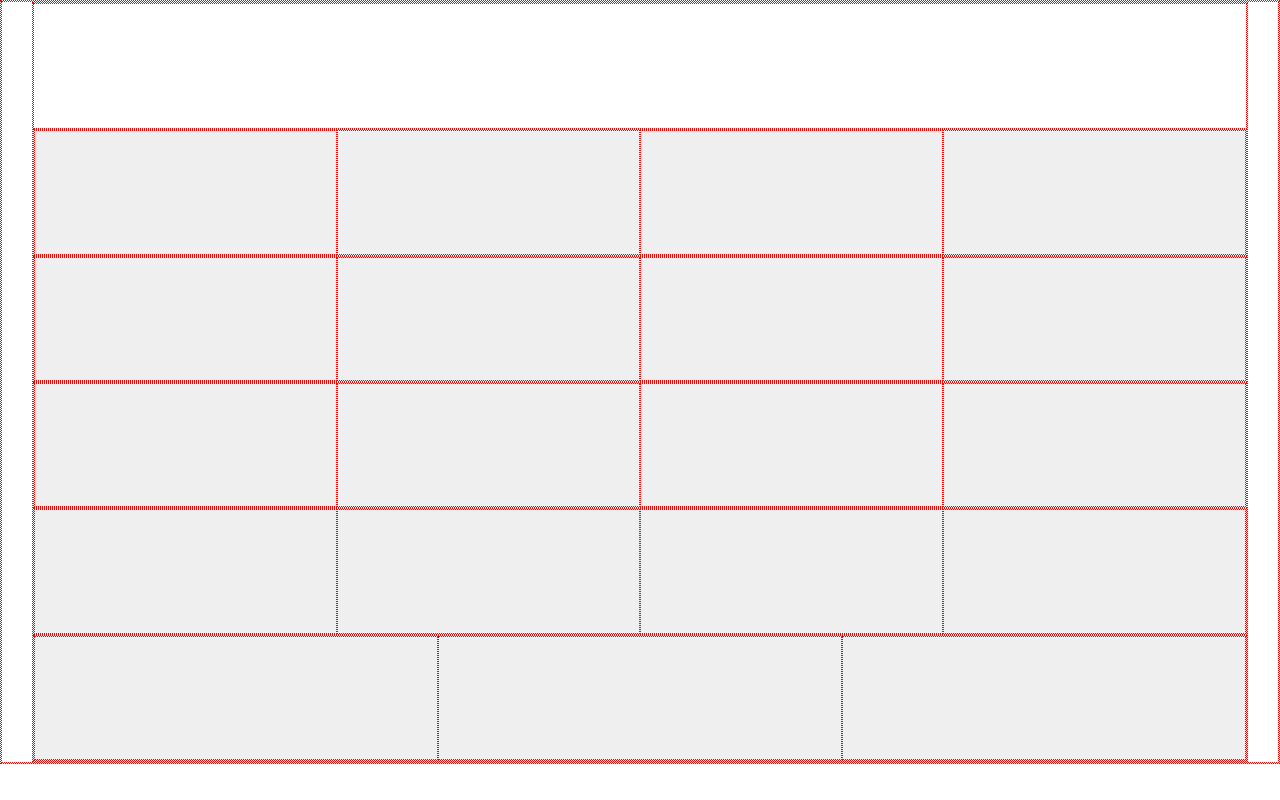
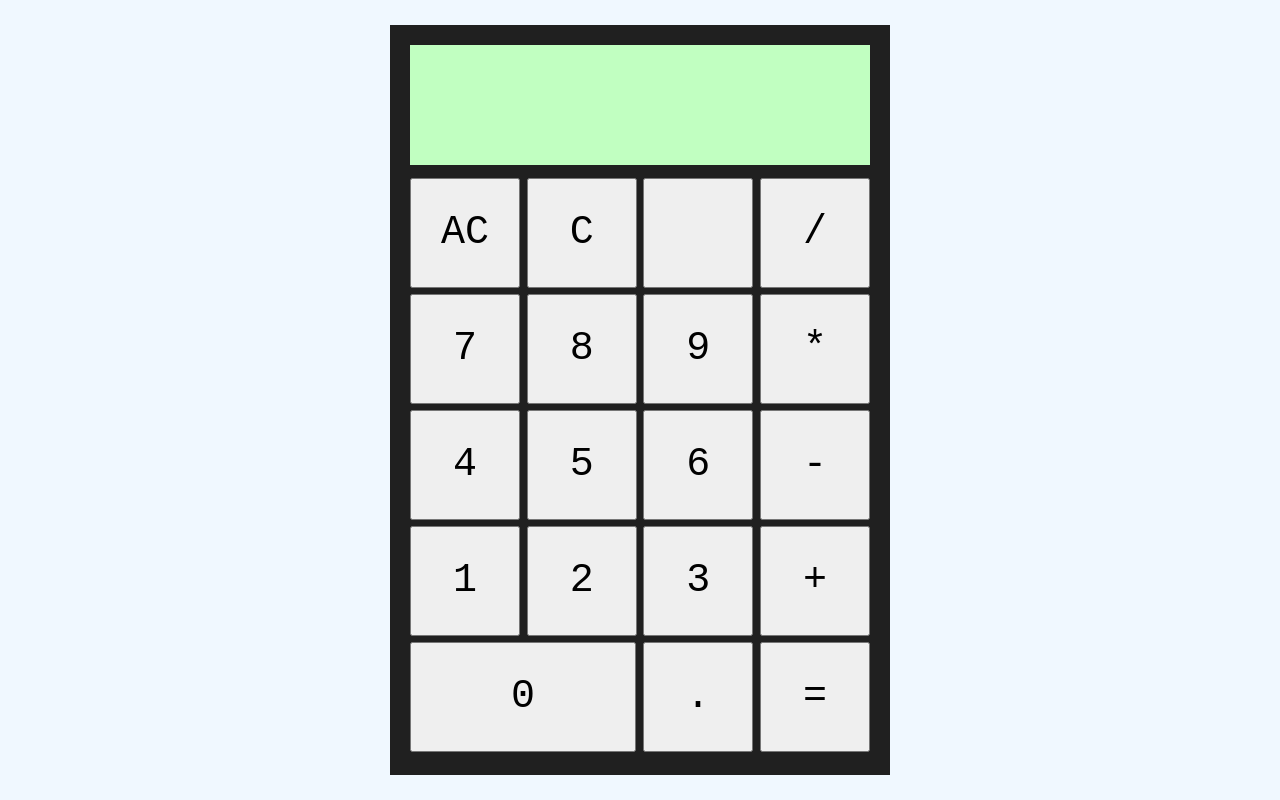
Before and after one commit to lb-red/calculator, a plain HTML site: page index.html in a window 1280 px wide. Drawn offline with Linux system fonts and the light colour scheme.

Commit message:
UI overhaul
Display has max of 9 digits
Removed div for each row of buttons, used flex-wrap instead

```diff
--- a/index.html
+++ b/index.html
@@ -1,41 +1,36 @@
 <!DOCTYPE html>
 <html lang="en">
   <meta charset="UTF-8">
-  <title>Calculator</title>
+  <title>CalculatoRED</title>
   <link rel="stylesheet" href="style.css">
   <script src="javascript.js" defer></script>
 </html>
 <body>
-  <div class="container">
-    <div class="calc-row" id="display"></div>
-    <div class="calc-row">
-      <button class="calc-button" type="button"></button>
-      <button class="calc-button" type="button"></button>
-      <button class="calc-button" type="button"></button>
-      <button class="calc-button" type="button"></button>
+  <main id="calculator">
+    <div class="container">
+      <!-- max digit of display is 9 -->
+      <div id="display"></div>
+      <div class = "button-container">
+        <button class="calc-button" type="button">AC</button>
+        <button class="calc-button" type="button">C</button>
+        <button class="calc-button" type="button"></button>
+        <button class="calc-button" type="button">/</button>
+        <button class="calc-button" type="button">7</button>
+        <button class="calc-button" type="button">8</button>
+        <button class="calc-button" type="button">9</button>
+        <button class="calc-button" type="button">*</button>
+        <button class="calc-button" type="button">4</button>
+        <button class="calc-button" type="button">5</button>
+        <button class="calc-button" type="button">6</button>
+        <button class="calc-button" type="button">-</button>
+        <button class="calc-button" type="button">1</button>
+        <button class="calc-button" type="button">2</button>
+        <button class="calc-button" type="button">3</button>
+        <button class="calc-button" type="button">+</button>
+        <button class="calc-button" type="button" id="zero">0</button>
+        <button class="calc-button" type="button">.</button>
+        <button class="calc-button" type="button">=</button>
+      </div>
     </div>
-    <div class="calc-row">
-      <button class="calc-button" type="button"></button>
-      <button class="calc-button" type="button"></button>
-      <button class="calc-button" type="button"></button>
-      <button class="calc-button" type="button"></button>
-    </div>
-    <div class="calc-row">
-      <button class="calc-button" type="button"></button>
-      <button class="calc-button" type="button"></button>
-      <button class="calc-button" type="button"></button>
-      <button class="calc-button" type="button"></button>
-    </div>
-    <div class="calc-row">
-      <button class="calc-button" type="button"></button>
-      <button class="calc-button" type="button"></button>
-      <button class="calc-button" type="button"></button>
-      <button class="calc-button" type="button"></button>
-    </div>
-    <div class="calc-row">
-      <button class="calc-button" type="button"></button>
-      <button class="calc-button" type="button"></button>
-      <button class="calc-button" type="button"></button>
-    </div>
-  </div>
+  </main>
 </body>
--- a/style.css
+++ b/style.css
@@ -1,34 +1,59 @@
 * {
-  border: 1px dotted red;
+  /* border: 1px dotted red; */
   box-sizing: border-box;
 }
 
 body {
+  padding: 0;
+  margin: 0;
+
+  background-color: aliceblue;
+}
+
+main {
+  height: 99.9vh;
   display: flex;
-  flex-direction: column;
+  flex-direction: row;
   justify-content: center;
   align-items: center;
-  padding: 0;
-  margin: 0;
 }
 
 .container {
-  width: 95vw;
-  height: 95vh;
+  width: 500px;
   display: flex;
   flex-direction: column;
+  padding: 20px;
+  background-color: rgb(32, 32, 32);
 }
 
 #display {
-
+  text-align: right;
+  min-height: 120px;
+  font-family: monospace;
+  font-size: 84px;
+  background-color: rgb(193, 255, 193);
+  padding-top: 10px;
 }
 
-.calc-row {
+.button-container {
   display: flex;
   flex-direction: row;
-  flex: 1 1 0;
+  flex-wrap: wrap;
+  justify-content: space-between;
+  padding-top: 10px;
+}
+
+button {
+  font-family: monospace;
+  font-size: 40px;
+  height: 110px;
+  margin: 3px 0px;
 }
 
 .calc-button {
-  flex: 1 1 0;
+  width: 110px;
 }
+
+.calc-button#zero {
+  width: 226px;
+}
```
